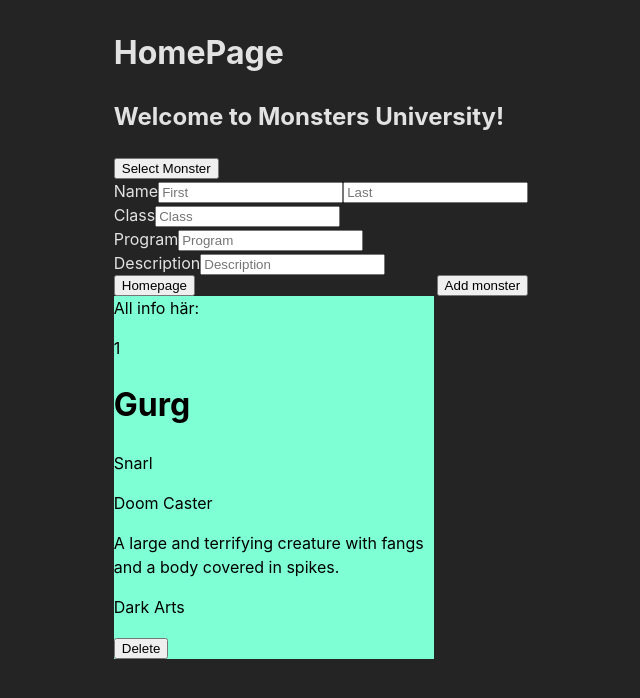
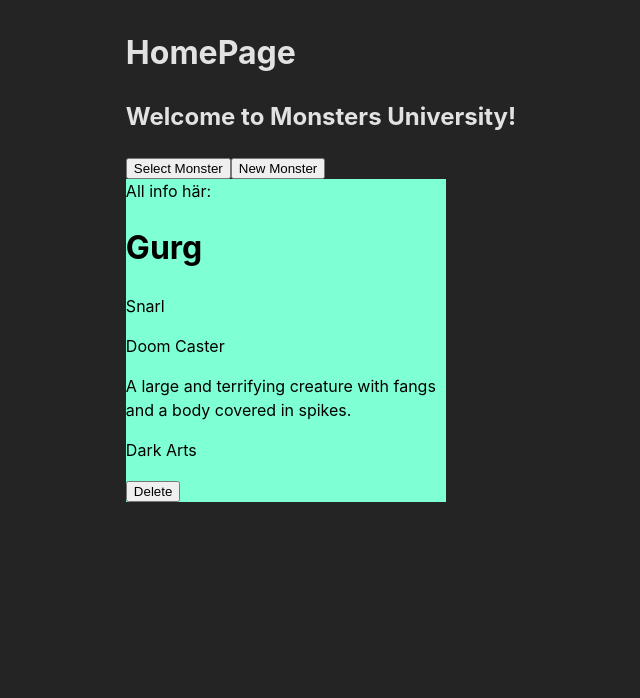
Before and after one commit to pjkbsn/philip-monster-university, a React (Vite) app: page /monster/1 in a window 1280 px wide. Shown: the top 698 px of the page, without its empty margins (319-959 px from the left). Built offline with nearby package versions, Linux system fonts and the light colour scheme.

Commit message:
Small fix

```diff
--- a/src/components/MonsterCard/MonsterCard.tsx
+++ b/src/components/MonsterCard/MonsterCard.tsx
@@ -14,8 +14,8 @@
   console.log(chosenMonster);
   const navigate = useNavigate();
 
-  const removeCard = (id: number) => {
-    dispatch({ type: "REMOVE_MONSTER", payload: id });
+  const removeCard = (firstName: string) => {
+    dispatch({ type: "REMOVE_MONSTER", payload: firstName });
     navigate("/");
   };
 
@@ -23,7 +23,6 @@
     <>
       <div className="MonsterCard">
         All info här:
-        <p>{chosenMonster.Id}</p>
         <h1>{chosenMonster.First_name}</h1>
         <p>{chosenMonster.Last_name}</p>
         <p>{chosenMonster.Class}</p>
@@ -31,7 +30,7 @@
         <p>{chosenMonster.Program}</p>
         <Button
           buttonName="Delete"
-          handleClick={() => removeCard(chosenMonster.Id)}
+          handleClick={() => removeCard(chosenMonster.First_name)}
         />
       </div>
     </>
--- a/src/pages/HomePage.tsx
+++ b/src/pages/HomePage.tsx
@@ -1,14 +1,20 @@
-import { AddMonster } from "../components/AddMonster/AddMonster";
+import { Button } from "../components/Button/Button";
 import { DropDown } from "../components/DropDown/DropDown";
-import { Outlet } from "react-router-dom";
+import { Outlet, useNavigate } from "react-router-dom";
 
 export const HomePage = () => {
+  const navigate = useNavigate();
+
+  const ToAddPage = () => {
+    navigate("/monster/add");
+  };
+
   return (
     <>
       <h1>HomePage</h1>
       <h2>Welcome to Monsters University!</h2>
       <DropDown />
-      <AddMonster />
+      <Button buttonName="New Monster" handleClick={ToAddPage} />
       <Outlet />
     </>
   );
```
